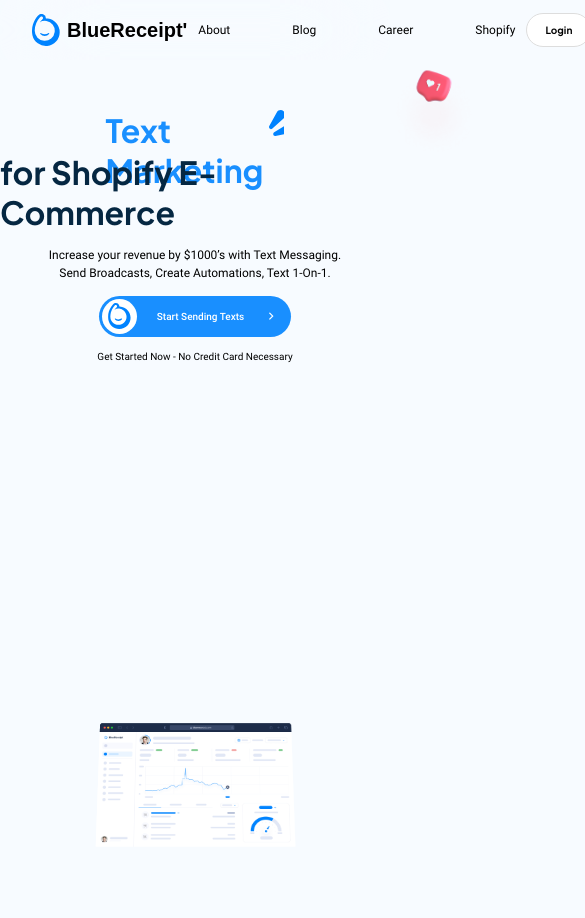
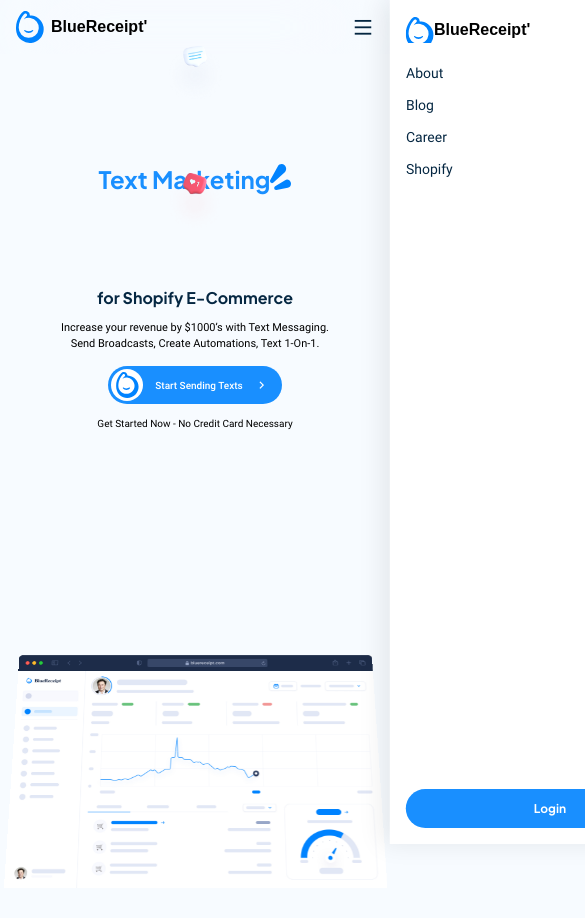
Before and after one commit to hamzabinnasir/Gsap-Projects, a plain HTML site: page 3D Gsap Scroll Animation/index.html in a window 390 px wide. Shown: the top 918 px of the page, 585 px wide, since content can reach past the window. Drawn offline with nearby package versions, Linux system fonts and the light colour scheme.

Commit message:
Update style.css

```diff
--- a/3D Gsap Scroll Animation/style.css
+++ b/3D Gsap Scroll Animation/style.css
@@ -1,21 +1,25 @@
 @font-face {
     font-family: Font1;
     src: url(assets/fonts/60104357a8493c9b3d445016_EudoxusSans-Bold.otf);
+    font-display: swap;
 }
 
 @font-face {
     font-family: Font2;
     src: url(assets/fonts/KFOlCnqEu92Fr1MmEU9fBBc4.otf);
+    font-display: swap;
 }
 
 @font-face {
     font-family: Font3;
     src: url(assets/fonts/KFOmCnqEu92Fr1Mu4mxK.otf);
+    font-display: swap;
 }
 
 @font-face {
     font-family: Font4;
     src: url(assets/fonts/UcC73FwrK3iLTeHuS_fvQtMwCp50KnMa1ZL7.otf);
+    font-display: swap;
 }
 
 * {
@@ -91,6 +95,16 @@ body{
     background-color: #EBF5FF;
     color: #198FFF;
     border: 1px solid #EBF5FF;
+}
+
+/* Burger button hidden by default */
+#burgerBtn {
+    display: none;
+    background: transparent;
+    border: none;
+    font-size: 22px;
+    cursor: pointer;
+    color: #052742;
 }
 
 
@@ -193,6 +207,9 @@ body{
 
 .image{
     width: 50%;
+    max-width: 900px;
+    height: auto;
+    will-change: transform, opacity;
 }
 
 .image1{
@@ -205,6 +222,210 @@ body{
     transform-origin: center;
     transform: perspective(1000px) rotateX(20deg);
     z-index: 4;
+}
+
+/* Responsive */
+@media (max-width: 1024px) {
+    #navbar {
+        padding: 0px 20px;
+        height: 56px;
+    }
+    #navbar ul {
+        gap: 24px;
+    }
+    #head {
+        gap: 48px;
+        margin-top: 40px;
+    }
+    #head img {
+        width: 80px;
+    }
+    #purple {
+        margin-top: -40px;
+    }
+    .image {
+        width: 60%;
+    }
+}
+
+@media (max-width: 768px) {
+    #navbar {
+        padding: 0px 16px;
+        height: 54px;
+    }
+    /* Hide desktop nav on mobile, show burger */
+    #navbar ul {
+        display: none;
+    }
+    #loginBtn {
+        display: none;
+    }
+    #burgerBtn {
+        display: inline-flex;
+        align-items: center;
+        justify-content: center;
+    }
+    .logo h2 {
+        font-size: 18px;
+    }
+    #navbar ul {
+        gap: 16px;
+    }
+    #navbar li {
+        font-size: 11px;
+        padding: 6px 8px;
+    }
+    #loginBtn {
+        padding: 8px 14px;
+        font-size: 10px;
+    }
+    #head {
+        flex-direction: column;
+        gap: 16px;
+        align-items: center;
+        margin-top: 28px;
+    }
+    #head h1 {
+        font-size: 28px;
+        text-align: center;
+    }
+    #purple {
+        margin-top: 12px;
+        font-size: 18px;
+        text-align: center;
+        padding: 0 12px;
+    }
+    #para {
+        margin-top: 12px;
+        font-size: 12px;
+        line-height: 18px;
+        padding: 0 16px;
+    }
+    .startContainer {
+        gap: 12px;
+        padding: 3px 3px;
+    }
+    .btn {
+        height: 32px;
+        width: 32px;
+    }
+    .startContainer p {
+        font-size: 10px;
+    }
+    #startedPara {
+        font-size: 10px;
+    }
+    .imgContainer{
+        height: 90vh;
+    }
+    .image {
+        width: 86%;
+        max-width: 560px;
+    }
+}
+
+@media (max-width: 480px) {
+    #navbar ul {
+        gap: 10px;
+    }
+    #navbar li {
+        font-size: 10px;
+        padding: 5px 6px;
+    }
+    .logo h2 {
+        font-size: 16px;
+    }
+    #head img {
+        width: 68px;
+    }
+    #head h1 {
+        font-size: 24px;
+    }
+    #purple {
+        font-size: 16px;
+    }
+    #para {
+        font-size: 11px;
+        line-height: 16px;
+    }
+    .imgContainer{
+        height: 80vh;
+    }
+    .image {
+        width: 94%;
+        max-width: 440px;
+    }
+}
+
+/* Mobile Menu Drawer */
+#mobileMenu {
+    position: fixed;
+    top: 0;
+    right: 0;
+    height: 100vh;
+    width: 82%;
+    max-width: 380px;
+    background: #fff;
+    box-shadow: -8px 0 24px rgba(0,0,0,0.08);
+    transform: translateX(100%);
+    transition: transform 0.35s ease;
+    z-index: 1000;
+    display: flex;
+    flex-direction: column;
+    padding: 16px;
+}
+
+#mobileMenu.open {
+    transform: translateX(0%);
+}
+
+.mobileMenu-header {
+    display: flex;
+    align-items: center;
+    justify-content: space-between;
+}
+
+#closeMenuBtn {
+    background: transparent;
+    border: none;
+    font-size: 24px;
+    cursor: pointer;
+}
+
+.mobileMenu-links {
+    list-style: none;
+    display: flex;
+    flex-direction: column;
+    gap: 14px;
+    margin-top: 20px;
+}
+
+.mobileMenu-links a {
+    text-decoration: none;
+    color: #052742;
+    font-family: Font3;
+    font-size: 14px;
+}
+
+.mobileMenu-login {
+    margin-top: auto;
+    padding: 12px 16px;
+    border-radius: 22px;
+    background-color: #198FFF;
+    color: #fff;
+    border: none;
+    font-family: Font1;
+    font-size: 12px;
+    cursor: pointer;
+}
+
+/* Prevent background scroll when menu open */
+.no-scroll {
+    overflow: hidden;
+}
+
+@media (min-width: 769px) {
+    #mobileMenu { display: none; }
 }
 
 
```
